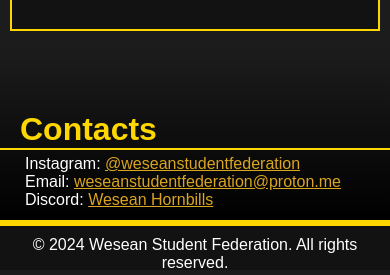
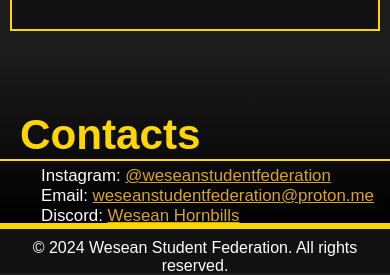
Before and after one commit to weseanstudentfederation/weseanstudentfederation.github.io, a plain HTML site: page index.html in a window 390 px wide. Shown: the part 1825-2100 px from the top of the page. Drawn offline with Linux system fonts and the light colour scheme.

Commit message:
Contacts

```diff
--- a/css/home.css
+++ b/css/home.css
@@ -291,18 +291,25 @@ a {
 .Contacts{
     display: flex;
     flex-direction:column;
+
+
     width:100%;
     height: 20vh;
     background-image: linear-gradient(to top, black ,#1c1c1c );
     padding-top: 60px;
     color:gold;
+    padding-bottom: 10rem;
 }
 .Contacts h1{
     padding-left: 20px;
+    font-size: 5vh;
+    font-weight: 900;
 }
 .Contact-links{
+    font-size: 2vh;
+    align-self: center;
     color:white;
-    column-gap: 3px;
+    /* column-gap: 3px; */
     padding-left: 25px;
     padding-top: 2px;
 }
@@ -405,4 +412,7 @@ footer {
         50% {color: #FF4500;}
         100% {color: #ff440000; }
     }
+    .Contacts{
+        padding-bottom: 7rem;
+    }
 }
--- a/index.html
+++ b/index.html
@@ -90,8 +90,8 @@
         <hr style="border:1px solid gold; margin-bottom: 3px;">
         <div class="Contact-links">
             <p>Instagram: <a href="https://www.instagram.com/weseanstudentfederation/" > @weseanstudentfederation </a></p>
-            <p>Email: <a href="weseanstudentfederation@proton.me">weseanstudentfederation@proton.me</a></p>
-            <p>Discord: <a href="https://discord.gg/nJnB2NxYf5">Wesean Hornbills</a></p>
+            <p>Email: <a href="mailto:weseanstudentfederation@proton.me" target="_blank" >weseanstudentfederation@proton.me </a></p>
+            <p>Discord: <a href="https://discord.gg/nJnB2NxYf5">Wesean Hornbills </a></p>
         </div>
     </div>
     <div class="overlay" id="overlay">
```
